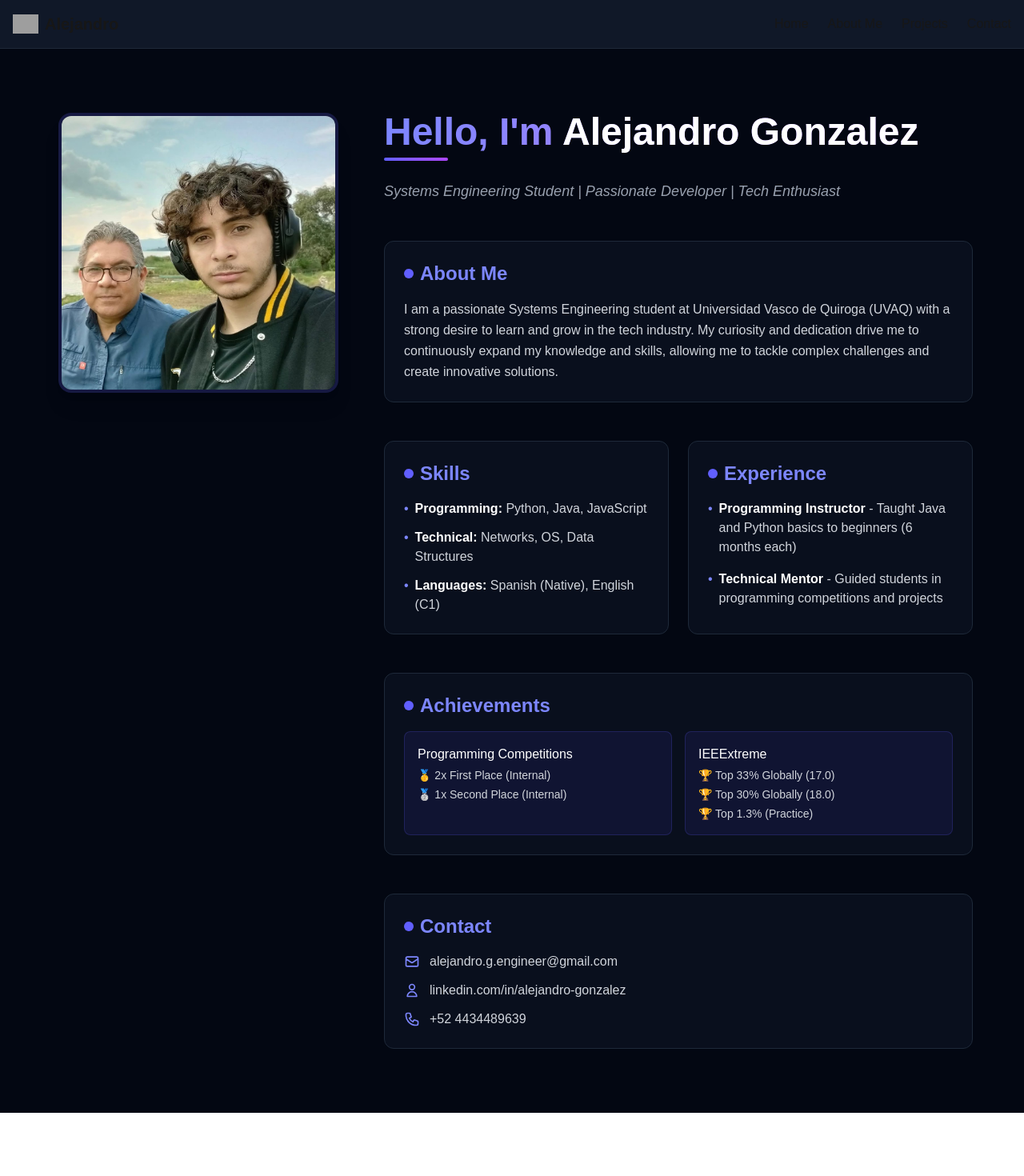
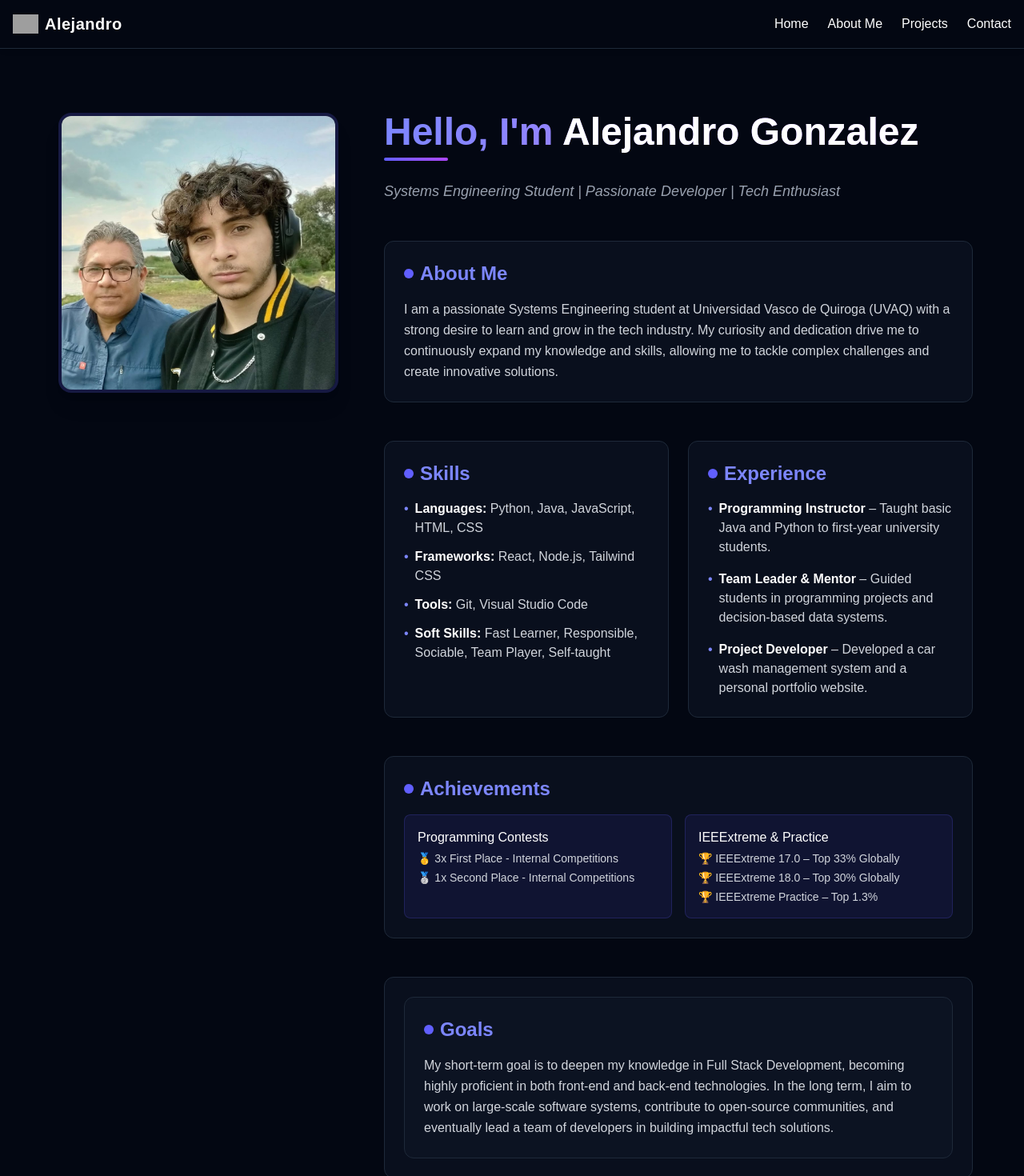
Before and after one commit to AlejandroG-code/Portfolio, a Next.js app: page /aboutme in a window 1280 px wide. Shown: the top 1470 px of the page at 80% size. Before the commit the page ends 1391 px from the top, so only its background shows below. Built offline with nearby package versions, Linux system fonts and the light colour scheme; grey boxes are pictures that could not be loaded.

Commit message:
Various fixes and improvements

```diff
--- a/package.json
+++ b/package.json
@@ -9,7 +9,9 @@
     "lint": "next lint"
   },
   "dependencies": {
+    "@vercel/speed-insights": "^1.2.0",
     "framer-motion": "^12.12.1",
+    "lucide-react": "^0.511.0",
     "next": "15.3.2",
     "react": "^19.0.0",
     "react-dom": "^19.0.0"
--- /dev/null
+++ b/src/app/_components/animatedBackground/AnimatedBackground.tsx
@@ -0,0 +1,18 @@
+'use client';
+
+import React from 'react';
+import { motion } from 'framer-motion';
+import './animated-background.css';
+
+export default function AnimatedBackground() {
+  return (
+    <div className="absolute inset-0 -z-10 overflow-hidden">
+      <motion.div
+        className="animated-bg-pattern"
+        initial={{ opacity: 0 }}
+        animate={{ opacity: 1 }}
+        transition={{ duration: 1.5, ease: 'easeInOut' }}
+      />
+    </div>
+  );
+}
--- /dev/null
+++ b/src/app/_components/animatedBackground/animated-background.css
@@ -0,0 +1,25 @@
+.animated-bg-pattern {
+    position: absolute;
+    width: 200%;
+    height: 200%;
+    background-image:
+      linear-gradient(60deg, rgba(255,255,255,0.03) 1px, transparent 1px),
+      linear-gradient(-60deg, rgba(255,255,255,0.03) 1px, transparent 1px),
+      radial-gradient(circle at 50% 50%, rgba(255,255,255,0.05), transparent 70%);
+    background-size: 80px 80px;
+    animation: moveBackground 60s linear infinite;
+    filter: blur(1px);
+    opacity: 0.3;
+  }
+
+  @keyframes moveBackground {
+    0% {
+      transform: translate(0, 0) scale(1);
+    }
+    50% {
+      transform: translate(-50px, -30px) scale(1.02);
+    }
+    100% {
+      transform: translate(0, 0) scale(1);
+    }
+  }
--- a/src/app/_components/navbar/navbar.tsx
+++ b/src/app/_components/navbar/navbar.tsx
@@ -1,11 +1,60 @@
+"use client";
+
 import Link from "next/link";
 import Image from "next/image";
-
+import { useState } from "react";
+import { Menu, X } from "lucide-react";
+import { motion, AnimatePresence } from "framer-motion";
 
 export default function Navbar() {
+  const [isOpen, setIsOpen] = useState(false);
+
+  const navLinks = [
+    { href: "/", label: "Home" },
+    { href: "/aboutme", label: "About Me" },
+    { href: "/projects", label: "Projects" },
+    { href: "/contact", label: "Contact" },
+  ];
+
+  // Animaciones
+  const menuVariants = {
+    hidden: {
+      clipPath: "inset(0% 0% 100% 0%)",
+      opacity: 0,
+      transition: {
+        duration: 0.3,
+        ease: "easeInOut",
+      },
+    },
+    visible: {
+      clipPath: "inset(0% 0% 0% 0%)",
+      opacity: 1,
+      transition: {
+        duration: 0.6,
+        ease: "easeInOut",
+        when: "beforeChildren",
+        staggerChildren: 0.1,
+      },
+    },
+    exit: {
+      clipPath: "inset(0% 0% 100% 0%)",
+      opacity: 0,
+      transition: {
+        duration: 0.4,
+        ease: "easeInOut",
+      },
+    },
+  };
+
+  const linkVariants = {
+    hidden: { opacity: 0, y: -10 },
+    visible: { opacity: 1, y: 0, transition: { duration: 0.3 } },
+  };
+
   return (
-        <nav className="bg-gray-900 border-b border-gray-800">
+    <nav className="bg-gray-950 border-b border-gray-800 shadow-md sticky top-0 z-50">
       <div className="max-w-7xl mx-auto px-4 py-4 flex items-center justify-between">
+        {/* Logo */}
         <div className="flex items-center gap-2">
           <Image
             src="https://tailwindcss.com/plus-assets/img/logos/mark.svg?color=indigo&shade=500"
@@ -13,15 +62,60 @@ export default function Navbar() {
             width={32}
             height={32}
           />
-            <span className="text-xl font-bold">Alejandro</span>
+          <span className="text-xl font-semibold text-white tracking-wide">
+            Alejandro
+          </span>
         </div>
-          <div className="hidden md:flex gap-6">
-            <Link href="/" className="hover:text-indigo-300">Home</Link>
-            <Link href="aboutme" className="hover:text-indigo-300">About Me</Link>
-            <Link href="projects" className="hover:text-indigo-300">Projects</Link>
-            <Link href="contact" className="hover:text-indigo-300">Contact</Link>
+
+        {/* Desktop Nav */}
+        <div className="hidden md:flex gap-6 text-white">
+          {navLinks.map(({ href, label }) => (
+            <Link
+              key={href}
+              href={href}
+              className="relative group transition-colors duration-200"
+            >
+              <span className="hover:text-indigo-400">{label}</span>
+              <span className="absolute left-0 -bottom-1 w-0 h-0.5 bg-indigo-500 transition-all group-hover:w-full" />
+            </Link>
+          ))}
         </div>
+
+        {/* Mobile Menu Button */}
+        <button
+          onClick={() => setIsOpen(!isOpen)}
+          className="md:hidden text-white"
+          aria-label="Toggle menu"
+        >
+          {isOpen ? <X size={28} /> : <Menu size={28} />}
+        </button>
       </div>
+
+      {/* Mobile Menu Content */}
+      <AnimatePresence>
+        {isOpen && (
+          <motion.div
+            key="mobile-menu"
+            variants={menuVariants}
+            initial="hidden"
+            animate="visible"
+            exit="exit"
+            className="md:hidden origin-top bg-gray-950 px-4 pt-2 pb-4 text-white flex flex-col gap-3 overflow-hidden"
+          >
+            {navLinks.map(({ href, label }) => (
+              <motion.div key={href} variants={linkVariants}>
+                <Link
+                  href={href}
+                  onClick={() => setIsOpen(false)}
+                  className="hover:text-indigo-400 transition-colors block py-1"
+                >
+                  {label}
+                </Link>
+              </motion.div>
+            ))}
+          </motion.div>
+        )}
+      </AnimatePresence>
     </nav>
-      )
+  );
 }
--- a/src/app/aboutme/page.tsx
+++ b/src/app/aboutme/page.tsx
@@ -82,15 +82,19 @@ export default function AboutMe() {
                     <ul className="space-y-3">
                       <li className="flex items-start">
                         <span className="text-indigo-400 mr-2">•</span>
-                      <span className="text-gray-300"><strong className="text-white">Programming:</strong> Python, Java, JavaScript</span>
+                        <span className="text-gray-300"><strong className="text-white">Languages:</strong> Python, Java, JavaScript, HTML, CSS</span>
                       </li>
                       <li className="flex items-start">
                         <span className="text-indigo-400 mr-2">•</span>
-                      <span className="text-gray-300"><strong className="text-white">Technical:</strong> Networks, OS, Data Structures</span>
+                        <span className="text-gray-300"><strong className="text-white">Frameworks:</strong> React, Node.js, Tailwind CSS</span>
                       </li>
                       <li className="flex items-start">
                         <span className="text-indigo-400 mr-2">•</span>
-                      <span className="text-gray-300"><strong className="text-white">Languages:</strong> Spanish (Native), English (C1)</span>
+                        <span className="text-gray-300"><strong className="text-white">Tools:</strong> Git, Visual Studio Code</span>
+                      </li>
+                      <li className="flex items-start">
+                        <span className="text-indigo-400 mr-2">•</span>
+                        <span className="text-gray-300"><strong className="text-white">Soft Skills:</strong> Fast Learner, Responsible, Sociable, Team Player, Self-taught</span>
                     </li>
                   </ul>
                 </motion.div>
@@ -110,16 +114,23 @@ export default function AboutMe() {
                     <li className="flex items-start">
                       <span className="text-indigo-400 mr-2">•</span>
                       <span className="text-gray-300">
-                        <strong className="text-white">Programming Instructor</strong> - Taught Java and Python basics to beginners (6 months each)
+                        <strong className="text-white">Programming Instructor</strong> – Taught basic Java and Python to first-year university students.
                       </span>
                     </li>
                     <li className="flex items-start">
                       <span className="text-indigo-400 mr-2">•</span>
                       <span className="text-gray-300">
-                        <strong className="text-white">Technical Mentor</strong> - Guided students in programming competitions and projects
+                        <strong className="text-white">Team Leader & Mentor</strong> – Guided students in programming projects and decision-based data systems.
+                      </span>
+                    </li>
+                    <li className="flex items-start">
+                      <span className="text-indigo-400 mr-2">•</span>
+                      <span className="text-gray-300">
+                        <strong className="text-white">Project Developer</strong> – Developed a car wash management system and a personal portfolio website.
                       </span>
                     </li>
                   </ul>
+
                 </motion.div>
               </div>
 
@@ -136,22 +147,44 @@ export default function AboutMe() {
                 </h3>
                 <div className="grid sm:grid-cols-2 gap-4">
                   <div className="bg-indigo-900/20 p-4 rounded-lg border border-indigo-500/20">
-                    <h4 className="font-medium text-white mb-1">Programming Competitions</h4>
+                    <h4 className="font-medium text-white mb-1">Programming Contests</h4>
                     <ul className="text-sm text-gray-300 space-y-1">
-                      <li>🥇 2x First Place (Internal)</li>
-                      <li>🥈 1x Second Place (Internal)</li>
+                      <li>🥇 3x First Place - Internal Competitions</li>
+                      <li>🥈 1x Second Place - Internal Competitions</li>
                     </ul>
                   </div>
                   <div className="bg-indigo-900/20 p-4 rounded-lg border border-indigo-500/20">
-                    <h4 className="font-medium text-white mb-1">IEEExtreme</h4>
+                    <h4 className="font-medium text-white mb-1">IEEExtreme & Practice</h4>
                     <ul className="text-sm text-gray-300 space-y-1">
-                      <li>🏆 Top 33% Globally (17.0)</li>
-                      <li>🏆 Top 30% Globally (18.0)</li>
-                      <li>🏆 Top 1.3% (Practice)</li>
+                      <li>🏆 IEEExtreme 17.0 – Top 33% Globally</li>
+                      <li>🏆 IEEExtreme 18.0 – Top 30% Globally</li>
+                      <li>🏆 IEEExtreme Practice – Top 1.3%</li>
                     </ul>
                   </div>
                 </div>
+
               </motion.div>
+
+              {/* Goals */}
+              <motion.div
+                className="bg-gray-900/50 p-6 rounded-xl border border-gray-800 hover:border-indigo-500/30 transition-all duration-300"
+                initial={{ opacity: 0 }}
+                animate={{ opacity: 1 }}
+                transition={{ delay: 0.7, duration: 0.6 }}
+              >
+                <div className="bg-gray-900/50 p-6 rounded-xl border border-gray-800 hover:border-indigo-500/30 transition-all duration-300">
+                  <h3 className="text-2xl font-semibold text-indigo-400 mb-4 flex items-center">
+                    <span className="w-3 h-3 bg-indigo-500 rounded-full mr-2"></span>
+                    Goals
+                  </h3>
+                  <p className="text-gray-300 leading-relaxed">
+                  My short-term goal is to deepen my knowledge in Full Stack Development, becoming highly proficient in both front-end and back-end technologies. In the long term, I aim to work on large-scale software systems, contribute to open-source communities, and eventually lead a team of developers in building impactful tech solutions.
+                  </p>
+                </div>
+
+              </motion.div>
+
+
 
               {/* Contact */}
               <motion.div
--- a/src/app/page.tsx
+++ b/src/app/page.tsx
@@ -3,6 +3,7 @@
 import { motion } from 'framer-motion';
 import Navbar from './_components/navbar/navbar';
 import Image from 'next/image';
+import AnimatedBackground from './_components/animatedBackground/AnimatedBackground';
 
 export default function Home() {
   return (
--- a/src/app/projects/page.tsx
+++ b/src/app/projects/page.tsx
@@ -3,11 +3,13 @@
 import React from 'react';
 import Navbar from "../_components/navbar/navbar";
 import { motion } from 'framer-motion';
+import AnimatedBackground from '../_components/animatedBackground/AnimatedBackground';
 
 export default function Projects() {
   return (
     <>
       <Navbar />
+      <AnimatedBackground />
       <section className="bg-gray-950 text-white py-20 px-4 min-h-screen">
         <div className="max-w-7xl mx-auto">
           {/* Header with animation */}
```
Also changed, not shown: 1 other file (tests, documents, lock files or other folders). Lines whose indentation alone changed are shown as unchanged.
